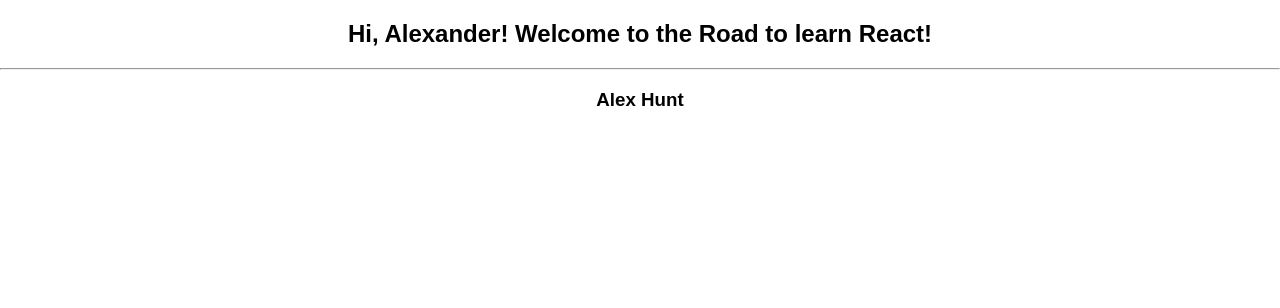
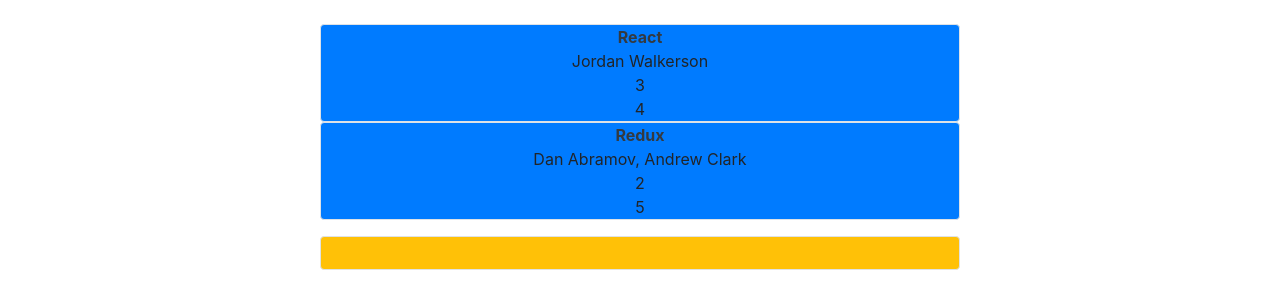
Before and after one commit to grashupfer99/road-2-learn-react, a React (Create React App) app: page / in a window 1280 px wide. Shown: the top 308 px of the page. Built offline with nearby package versions, Linux system fonts and the light colour scheme.

Commit message:
component-state-ch

```diff
--- a/package.json
+++ b/package.json
@@ -3,6 +3,7 @@
   "version": "0.1.0",
   "private": true,
   "dependencies": {
+    "bootstrap": "^4.1.3",
     "react": "^16.5.0",
     "react-dom": "^16.5.0",
     "react-scripts": "1.1.5"
--- a/src/App.js
+++ b/src/App.js
@@ -1,39 +1,59 @@
-import React, { Component } from 'react';
-import logo from './logo.svg';
-import './App.css';
+import React, { Component } from "react";
+import logo from "./logo.svg";
+import "./App.css";
 
-
+const list = [
+  {
+    title: "React",
+    url: "https://facebook.github.io/react/",
+    author: "Jordan Walkerson",
+    num_comments: 3,
+    points: 4,
+    objectID: 0
+  },
+  {
+    title: "Redux",
+    url: "https://github.com/reactjs/redux",
+    author: "Dan Abramov, Andrew Clark",
+    num_comments: 2,
+    points: 5,
+    objectID: 1
+  }
+];
 
 // Component declaration
 class App extends Component {
+  constructor(props) {
+    super(props);
 
-constructor(props){
-  super(props);
-  this.formatName = this.formatName.bind(this);
-}
+    this.state = {
+      list: list
+    };
+  }
 
-user = {
-  firstName: 'Alex',
-  lastName: 'Hunt'
-}
+  userService() {}
 
-formatName(user){
-  return `${user.firstName} ${user.lastName}`;
-}
-
-
-
-  // The element this component returns as specified below
   render() {
-
-    const helloWorld = 'Welcome to the Road to learn React!';
-    const name = 'Alexander';
-
     return (
-      <div className="App">
-        <h2>{`Hi, ${name}! ${helloWorld}`}</h2>
-        <hr/>
-        <h3>{this.formatName(this.user)}</h3>
+      <div className="App my-4">
+        {this.state.list.map(item => (
+          <div
+            className="w-50 mx-auto bg-primary border rounded"
+            key={item.objectID}
+          >
+            <span className="d-block">
+              <a className="font-weight-bold text-dark" href={item.url}>
+                {item.title}
+              </a>
+            </span>
+            <span className="d-block">{item.author}</span>
+            <span className="d-block">{item.num_comments}</span>
+            <span className="d-block">{item.points}</span>
+          </div>
+        ))}
+        <div className="w-50 mx-auto my-3 bg-warning border rounded">
+          <span className="font-weight-bold d-block p-3">{}</span>
+        </div>
       </div>
     );
   }
--- a/src/index.js
+++ b/src/index.js
@@ -1,8 +1,14 @@
-import React from 'react';
-import ReactDOM from 'react-dom';
-import './index.css';
-import App from './App';
-import registerServiceWorker from './registerServiceWorker';
+import React from "react";
+import ReactDOM from "react-dom";
+import "./index.css";
+import App from "./App";
+import registerServiceWorker from "./registerServiceWorker";
+import "bootstrap/dist/css/bootstrap.min.css";
 
-ReactDOM.render(<App />, document.getElementById('root'));
+ReactDOM.render(<App />, document.getElementById("root"));
+
 registerServiceWorker();
+
+if (module.hot) {
+  module.hot.accept();
+}
```
Also changed, not shown: 1 other file (tests, documents, lock files or other folders).
